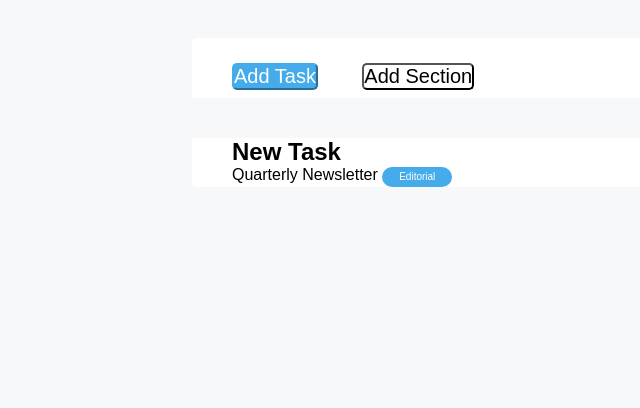
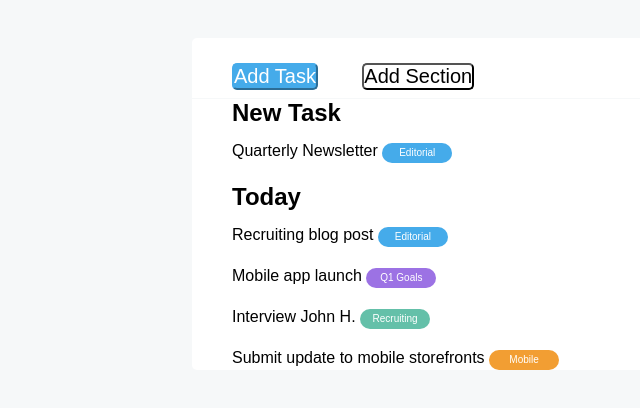
Before and after one commit to FabioCostantino84/html-css-toboolist, a plain HTML site: page index.html in a window 1280 px wide. Shown: the part 98-506 px from the top of the page, without its empty margins (0-640 px from the left). Drawn offline with Linux system fonts and the light colour scheme.

Commit message:
add container2 h2 today

```diff
--- a/css/style.css
+++ b/css/style.css
@@ -72,8 +72,9 @@ h2, p{
     margin-left: 40px;
 }
 
-h2{
-    margin-top: 40px;
+p{
+    margin-bottom: 20px;
+    margin-top: 15px;
 }
 
 .editorial{
@@ -87,3 +88,39 @@ h2{
     text-align: center;
     padding: 4px;
 }
+
+.goals{
+    color: #ffffff;
+    background-color: var(--bool-goals);
+    border-radius: 20px;
+    font-size: 10px;
+    width: 70px;
+    height: 20px;
+    display: inline-block;
+    text-align: center;
+    padding: 4px;
+}
+
+.recruiting{
+    color: #ffffff;
+    background-color: var(--bool-recruiting);
+    border-radius: 20px;
+    font-size: 10px;
+    width: 70px;
+    height: 20px;
+    display: inline-block;
+    text-align: center;
+    padding: 4px;
+}
+
+.mobile{
+    color: #ffffff;
+    background-color: var(--bool-mobile);
+    border-radius: 20px;
+    font-size: 10px;
+    width: 70px;
+    height: 20px;
+    display: inline-block;
+    text-align: center;
+    padding: 4px;
+}
--- a/index.html
+++ b/index.html
@@ -30,6 +30,20 @@
                 <span class="editorial">Editorial</span>
             </p>
 
+            <h2>Today</h2>
+            <p>Recruiting blog post
+                <span class="editorial">Editorial</span>
+            </p>
+            <p>Mobile app launch
+                <span class="goals">Q1 Goals</span>
+            </p>
+            <p>Interview John H.
+                <span class="recruiting">Recruiting</span>
+            </p>
+            <p>Submit update to mobile storefronts
+                <span class="mobile">Mobile</span>
+            </p>
+
         </div>
 
     </main>
```
